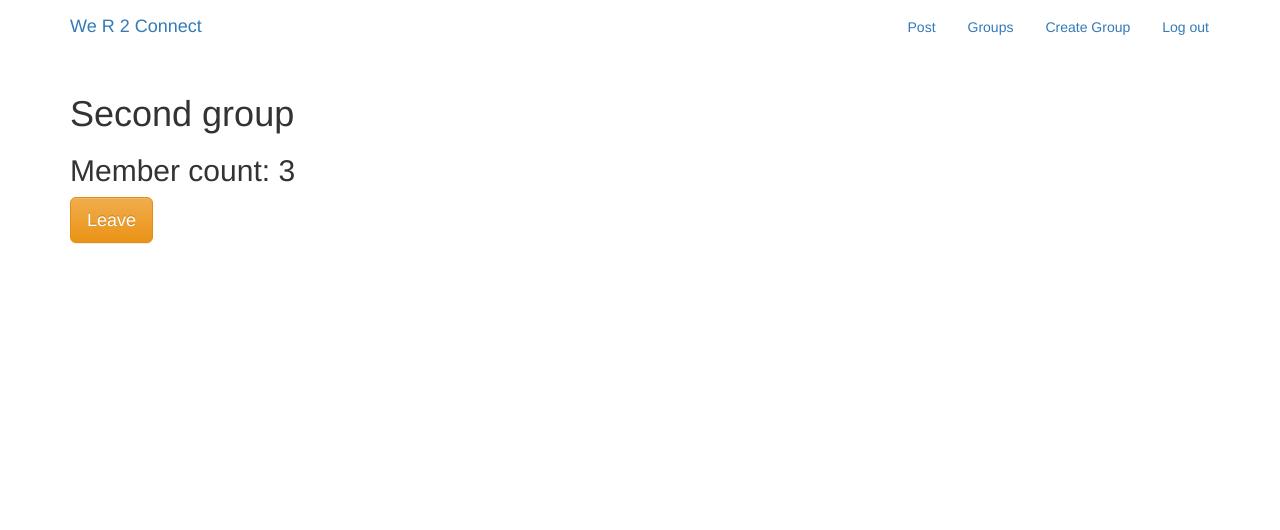
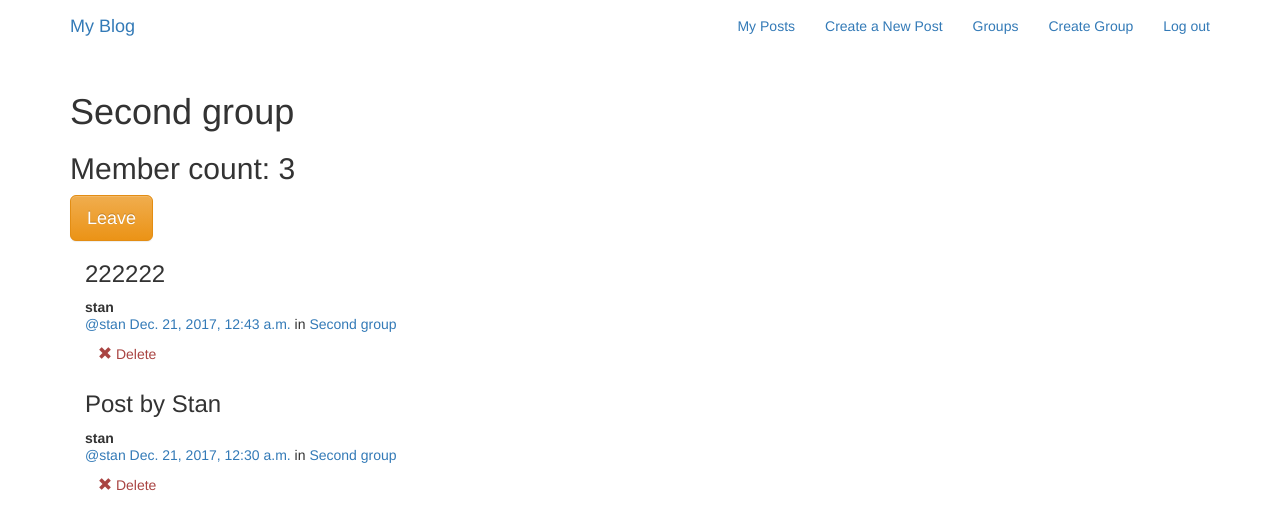
Before and after one commit to Stan1290/social_network, a Django app: a page that uses templates/base.html in a window 1280 px wide. Shown: the top 530 px of the page. Run offline with Django 3.2, Linux system fonts and the light colour scheme; a user stored in the database is signed in; data comes from the database, SQL or seed files in the repository; both versions use the stored data as it was after the commit; some libraries are stand-ins or nearby versions.

Commit message:
Added a link for all posts of the user, and fixed missing posts for group detail page

```diff
--- a/groups/templates/groups/group_detail.html
+++ b/groups/templates/groups/group_detail.html
@@ -21,8 +21,8 @@
     {% if group.post.count == 0 %}
     <h2>Not post in this group yet.</h2>
     {% else %}
-    {% for post in group.post.all %}
-    {% include 'post/_post.html' %}
+    {% for post in group.posts.all %}
+    {% include 'posts/_post.html' %}
     {% endfor %}
     {% endif %}
 
--- a/posts/templates/posts/post_confirm_delete.html
+++ b/posts/templates/posts/post_confirm_delete.html
@@ -1,7 +1,11 @@
 {% extends 'posts/post_base.html' %}
 
+{% block title_block %}
+Delete Post
+{% endblock title_block %}
+
 {% block post_content %}
-<h3>Are you sure you want to delete this post/</h3>
+<h3>Are you sure you want to delete this post #{{post.id}}</h3>
 <div class="posts">
     {% include 'posts/_post.html' with post=object hide_delete=True %}
 
--- a/posts/templates/posts/post_detail.html
+++ b/posts/templates/posts/post_detail.html
@@ -1,4 +1,8 @@
 {% extends 'posts/post_base.html' %}
+
+{% block title_block %}
+Details for post {{post.id}}
+{% endblock title_block %}
 
 {% block post_content %}
     <div class="clo-md-8">
--- a/posts/templates/posts/user_post_list.html
+++ b/posts/templates/posts/user_post_list.html
@@ -1,4 +1,7 @@
 {% extends 'posts/post_base.html' %}
+{% block title_block %}
+Posts by {{post_user.username}}
+{% endblock title_block %}
 
 {% block prepost %}
     <div class="col-md-4">
--- a/templates/base.html
+++ b/templates/base.html
@@ -25,18 +25,19 @@
         <nav class="navbar  mynav" role="navigation" id="navbar">
     			<div class="container">
 
-            <a class="navbar-brand mynav" href="{% url 'home_page' %}">We R 2 Connect</a>
+            <a class="navbar-brand mynav" href="{% url 'home_page' %}">My Blog</a>
 
     					<ul class="nav navbar-nav navbar-right">
     						{% if user.is_authenticated %}
-                      <li><a href="{% url 'posts:create' %}" class="btn btn-simple">Post</a></li>
-                      <li><a href="{% url 'groups:all_groups' %}" class="btn btn-simple">Groups</a></li>
-                      <li><a href="{% url 'groups:create' %}" class="btn btn-simple">Create Group</a></li>
-                      <li><a href="{% url 'accounts:logout' %}" class="btn btn-simple">Log out</a></li>
+                    <li><a class="navbar-link" href="{% url 'posts:for_user' username=user.username %}" class="btn btn-simple">My Posts</a></li>
+                      <li><a class="navbar-link" href="{% url 'posts:create' %}" class="btn btn-simple">Create a New Post</a></li>
+                      <li><a class="navbar-link" href="{% url 'groups:all_groups' %}" class="btn btn-simple">Groups</a></li>
+                      <li><a class="navbar-link" href="{% url 'groups:create' %}" class="btn btn-simple">Create Group</a></li>
+                      <li><a class="navbar-link" href="{% url 'accounts:logout' %}" class="btn btn-simple">Log out</a></li>
     						{% else %}
-    						      <li><a href="{% url 'groups:all_groups' %}"class="btn btn-simple">Groups</a></li>
-    						      <li><a href="{% url 'accounts:login' %}" class="btn btn-simple">Log in</a></li>
-    						      <li><a href="{% url 'accounts:signup' %}" class="btn btn-simple">Sign up</a></li>
+    						      <li><a class="navbar-link" href="{% url 'groups:all_groups' %}"class="btn btn-simple">Groups</a></li>
+    						      <li><a class="navbar-link" href="{% url 'accounts:login' %}" class="btn btn-simple">Log in</a></li>
+    						      <li><a class="navbar-link" href="{% url 'accounts:signup' %}" class="btn btn-simple">Sign up</a></li>
     						{% endif %}
     					</ul>
 
```
Also changed, not shown: db.sqlite3.
